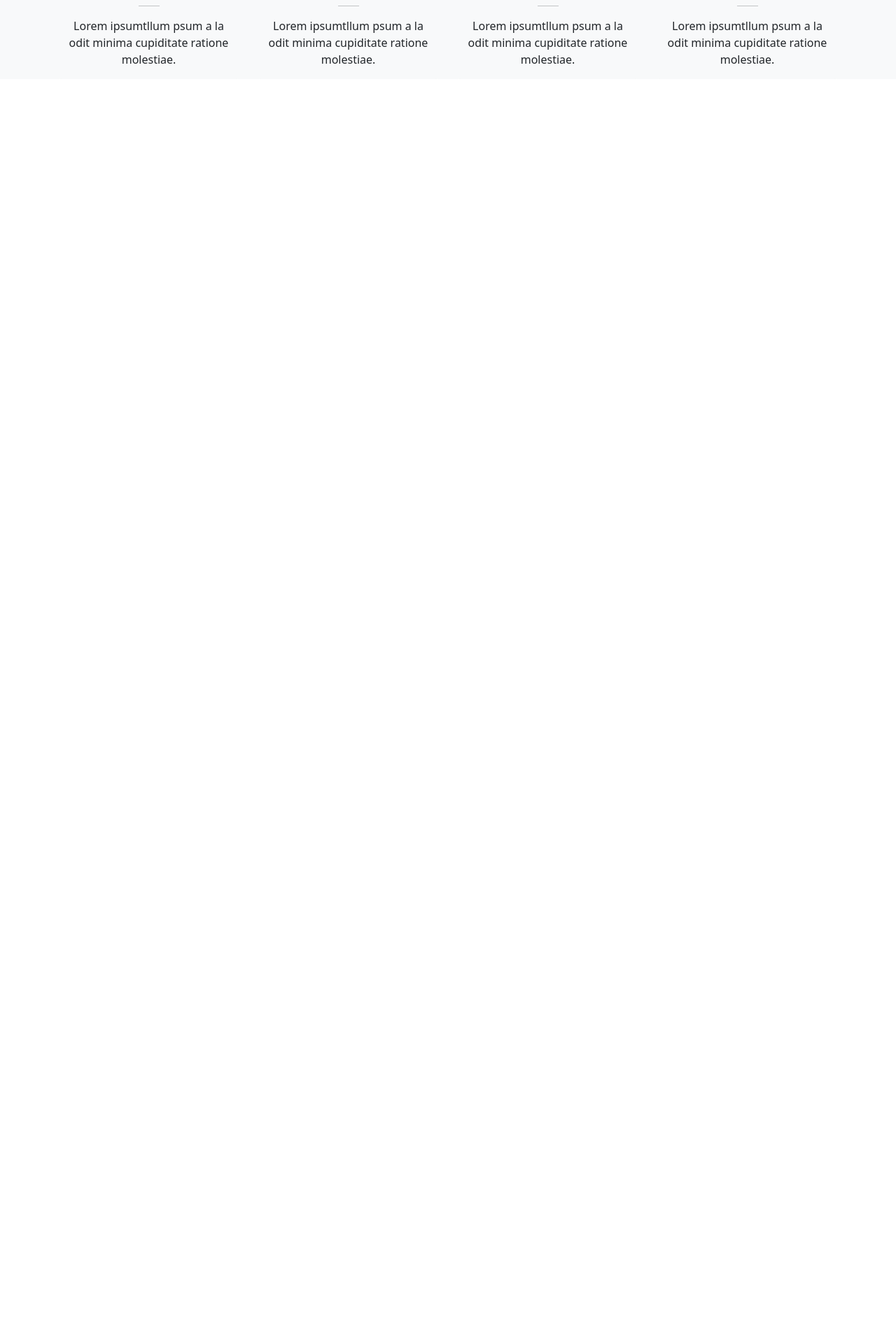
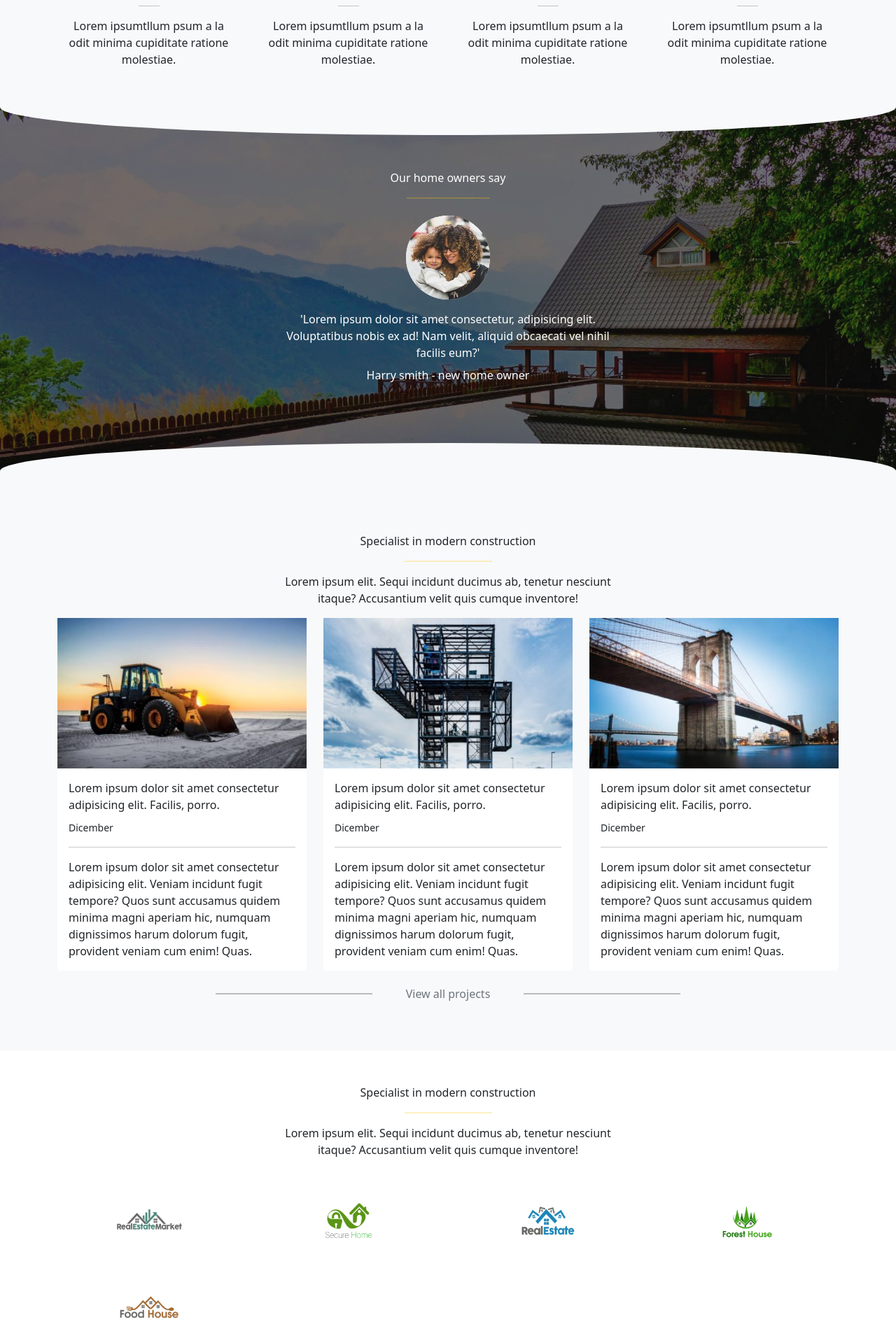
Before and after one commit to DavideSberna/avada-construction, a Vue app: page / in a window 1280 px wide. Shown: the part 2478-4397 px from the top of the page at 70% size. Before the commit the page ends 2591 px from the top, so only its background shows below. Built offline with nearby package versions, Linux system fonts and the light colour scheme.

Commit message:
add main components

```diff
--- a/src/App.vue
+++ b/src/App.vue
@@ -9,6 +9,11 @@
     <PlanningComponent/>
     <RecentWorkComponent/>
     <CoreValuesComponent/>
+    <OwnersComponent/>
+    <LatestComponent/>
+    <TrustedComponent/>
+
+
 
 
 
@@ -22,12 +27,15 @@
 
 <script>
 
-import NavComponent from './components/NavComponent.vue'
-import JumboComponent from './components/jumboComponent.vue'
-import SpecialistComponent from './components/SpecialistComponent.vue'
-import PlanningComponent from './components/PlanningComponent.vue'
-import RecentWorkComponent from './components/RecentWorkComponent.vue'
-import CoreValuesComponent from './components/CoreValuesComponent.vue'
+import NavComponent from './components/NavComponent.vue';
+import JumboComponent from './components/jumboComponent.vue';
+import SpecialistComponent from './components/SpecialistComponent.vue';
+import PlanningComponent from './components/PlanningComponent.vue';
+import RecentWorkComponent from './components/RecentWorkComponent.vue';
+import CoreValuesComponent from './components/CoreValuesComponent.vue';
+import OwnersComponent from './components/OwnersComponent.vue';
+import LatestComponent from './components/LatestComponent.vue';
+import TrustedComponent from './components/TrustedComponent.vue';
 export default{
  name: 'App',
 
@@ -38,6 +46,9 @@ export default{
   PlanningComponent,
   RecentWorkComponent,
   CoreValuesComponent,
+  OwnersComponent,
+  LatestComponent,
+  TrustedComponent,
  },
 
 
--- a/src/components/CoreValuesComponent.vue
+++ b/src/components/CoreValuesComponent.vue
@@ -113,6 +113,7 @@ export default{
     width: 30px;
     margin: 0 auto;
   }
+
 }
 
 </style>
--- /dev/null
+++ b/src/components/LatestComponent.vue
@@ -0,0 +1,98 @@
+LatestComponent
+<template>
+    <div class="bg-body-tertiary">
+        <div class="container">
+            <div class="text-center max-w pt-5">
+                <p class="">Specialist in modern construction</p>
+                <hr class="w-25 m-auto text-warning border-2">
+                <p class="pt-3">Lorem ipsum elit. Sequi incidunt ducimus ab, tenetur nesciunt itaque? Accusantium velit quis cumque inventore!</p>
+            </div>
+            <div>
+                <div class="row">
+                    <div class="col-4">
+                        <div class="card border-0">
+                            <img src="../../public/img/blog-post-134132600-400x241.jpg" alt="">
+                            <div class="card-body">
+                                <p class="card-title">Lorem ipsum dolor sit amet consectetur adipisicing elit. Facilis, porro.</p>
+                                <small>Dicember</small>
+                                <hr>
+                                <p class="card-text">Lorem ipsum dolor sit amet consectetur adipisicing elit. Veniam incidunt fugit tempore? Quos sunt accusamus quidem minima magni aperiam hic, numquam dignissimos harum dolorum fugit, provident veniam cum enim! Quas.</p>
+                            </div>
+                        </div>
+                    </div>
+                    <div class="col-4">
+                        <div class="card border-0">
+                            <img src="../../public/img/blog-post-332773904-400x241.jpg" alt="">
+                            <div class="card-body">
+                                <p class="card-title">Lorem ipsum dolor sit amet consectetur adipisicing elit. Facilis, porro.</p>
+                                <small>Dicember</small>
+                                <hr>
+                                <p class="card-text">Lorem ipsum dolor sit amet consectetur adipisicing elit. Veniam incidunt fugit tempore? Quos sunt accusamus quidem minima magni aperiam hic, numquam dignissimos harum dolorum fugit, provident veniam cum enim! Quas.</p>
+                            </div>
+                        </div>
+                    </div>
+                    <div class="col-4">
+                        <div class="card border-0">
+                            <img src="../../public/img/blog-post-92486644-400x241.jpg" alt="">
+                            <div class="card-body">
+                                <p class="card-title">Lorem ipsum dolor sit amet consectetur adipisicing elit. Facilis, porro.</p>
+                                <small>Dicember</small>
+                                <hr>
+                                <p class="card-text">Lorem ipsum dolor sit amet consectetur adipisicing elit. Veniam incidunt fugit tempore? Quos sunt accusamus quidem minima magni aperiam hic, numquam dignissimos harum dolorum fugit, provident veniam cum enim! Quas.</p>
+                            </div>
+                        </div>
+                    </div>
+                    <div class="text-center d-flex align-items-center justify-content-center mb-5 more pt-3 pb-3">
+                        <hr>
+                        <a href="#" class="link-underline-light text-secondary ps-5 pe-5">View all projects</a>
+                        <hr>
+                    </div>
+                </div>
+            </div>
+        </div>
+    </div>
+
+</template>
+
+
+
+<script>
+
+export default{
+ name: 'LatestComponent',
+
+ data(){
+     return{
+
+
+     }
+ },
+ methods:{
+
+ },
+
+ computed:{
+
+ }
+
+
+}
+</script>
+
+
+
+
+<style lang="scss" scoped>
+
+  .max-w{
+    max-width: 500px;
+    margin: 0 auto;
+  }
+  .more{
+  hr{
+    width: 20%;
+    border: solid 1px black;
+  }
+ }
+
+</style>
--- /dev/null
+++ b/src/components/OwnersComponent.vue
@@ -0,0 +1,104 @@
+<template>
+    <div>
+      <div class="bg-image position-relative d-flex align-items-center justify-content-center text-white">
+          <div class="curved-top bg-body-tertiary"></div>
+          <div class="curved-bottom bg-body-tertiary"></div>
+        <div class="row container">
+          <div class="text-center max-w">
+            <p class="">Our home owners say</p>
+            <hr class="w-25 m-auto text-warning border-2">
+          </div>
+          <div class="col-12 pt-4">
+            <div class="card text-center border-0 bg-transparent">
+              <div class="circle">
+                <img src="../../public/img/home-testimonial-113165296.jpg" alt="">
+              </div>
+              <div class="card-body text-white max-w">
+                <p class="card-title">'Lorem ipsum dolor sit amet consectetur, adipisicing elit. Voluptatibus nobis ex ad! Nam velit, aliquid obcaecati vel nihil facilis eum?'</p>
+                <p class="card-text">Harry smith - new home owner</p>
+              </div>
+            </div>
+          </div>
+        </div>
+      </div>
+    </div>
+
+</template>
+
+
+
+<script>
+
+export default{
+ name: 'OwnersComponent',
+
+ data(){
+     return{
+
+
+     }
+ },
+ methods:{
+
+ },
+
+ computed:{
+
+ }
+
+
+}
+</script>
+
+
+
+
+<style lang="scss" scoped>
+
+.bg-image{
+  background-image: url('../../public/img/home-parallax-144609983.jpg');
+  min-height: 600px;
+  background-size: cover;
+
+  .row{
+    padding-top: 70px;
+    padding-bottom: 90px;
+    .max-w{
+      max-width: 500px;
+      margin: 0 auto;
+    }
+  }
+  .circle{
+  width: fit-content;
+  height: fit-content;
+  border-radius: 50%;
+  background-color: rgb(255, 255, 255);
+  overflow: hidden;
+  margin: 0 auto;
+
+  img{
+    width: 120px;
+  }
+}
+  .curved-top{
+    position: absolute;
+    top: 0;
+    width: 100%;
+    height: 80px;
+    border-bottom-left-radius: 100%;
+    border-bottom-right-radius: 100%;
+
+  }
+  .curved-bottom{
+    position: absolute;
+    bottom: 0;
+    width: 100%;
+    height: 80px;
+    background-color: rgb(255, 255, 255);
+    border-top-left-radius: 100%;
+    border-top-right-radius: 100%;
+
+  }
+}
+
+</style>
--- /dev/null
+++ b/src/components/TrustedComponent.vue
@@ -0,0 +1,104 @@
+<template>
+    <div>
+      <div class="container">
+        <div class="text-center max-w pt-5">
+          <p class="">Specialist in modern construction</p>
+          <hr class="w-25 m-auto text-warning border-2">
+          <p class="pt-3">Lorem ipsum elit. Sequi incidunt ducimus ab, tenetur nesciunt itaque? Accusantium velit quis cumque inventore!</p>
+        </div>
+        <div class="row">
+          <div class="col-12 col-sm-6 col-md-4 col-lg-3 pt-4">
+            <div class="card text-center border-0">
+              <div class="circle d-flex align-items-center justify-content-center">
+                <img src="../../public/img/home-logo1-219096700-320x202.png" alt="">
+              </div>
+            </div>
+          </div>
+          <div class="col-12 col-sm-6 col-md-4 col-lg-3 pt-4">
+            <div class="card text-center border-0">
+              <div class="circle d-flex align-items-center justify-content-center">
+                <img src="../../public/img/home-logo10-219096700-320x202.png" alt="">
+              </div>
+            </div>
+          </div>
+          <div class="col-12 col-sm-6 col-md-4 col-lg-3 pt-4">
+            <div class="card text-center border-0">
+              <div class="circle d-flex align-items-center justify-content-center">
+                <img src="../../public/img/home-logo11-219096700-320x202.png" alt="">
+              </div>
+            </div>
+          </div>
+          <div class="col-12 col-sm-6 col-md-4 col-lg-3 pt-4">
+            <div class="card text-center border-0">
+              <div class="circle d-flex align-items-center justify-content-center">
+                <img src="../../public/img/home-logo2-219096700-320x202.png" alt="">
+              </div>
+            </div>
+          </div>
+          <div class="col-12 col-sm-6 col-md-4 col-lg-3 pt-4">
+            <div class="card text-center border-0">
+              <div class="circle d-flex align-items-center justify-content-center">
+                <img src="../../public/img/home-logo9-219096700-320x202.png" alt="">
+              </div>
+            </div>
+          </div>
+        </div>
+      </div>
+    </div>
+
+</template>
+
+
+
+<script>
+
+export default{
+ name: 'TrustedComponent',
+
+ data(){
+     return{
+
+
+     }
+ },
+ methods:{
+
+ },
+
+ computed:{
+
+ }
+
+
+}
+</script>
+
+
+
+
+<style lang="scss" scoped>
+
+.max-w{
+    max-width: 500px;
+    margin: 0 auto;
+  }
+
+.circle{
+  width: 100px;
+  height: 100px;
+  margin: 0 auto;
+
+
+  img{
+    width: 100%;
+  }
+}
+.card-body{
+  hr{
+    width: 30px;
+    margin: 0 auto;
+  }
+
+}
+
+</style>
```
